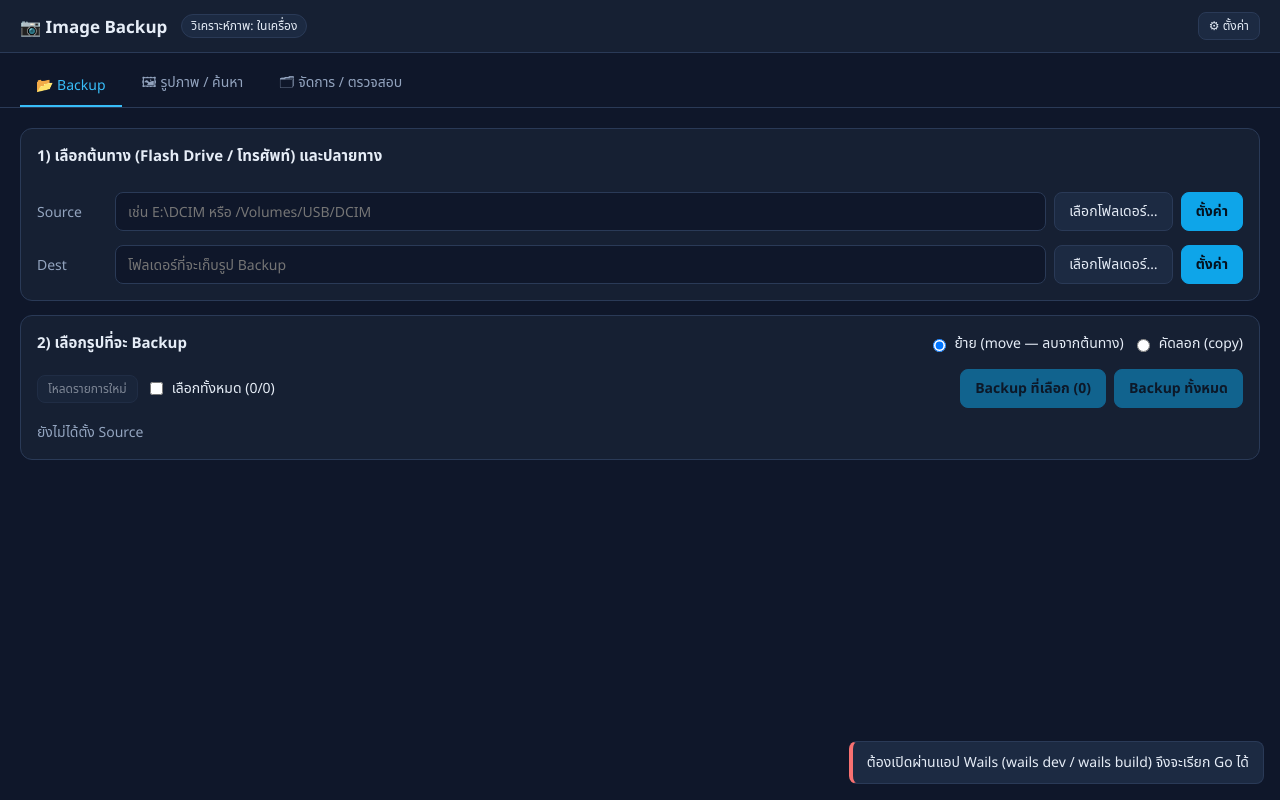
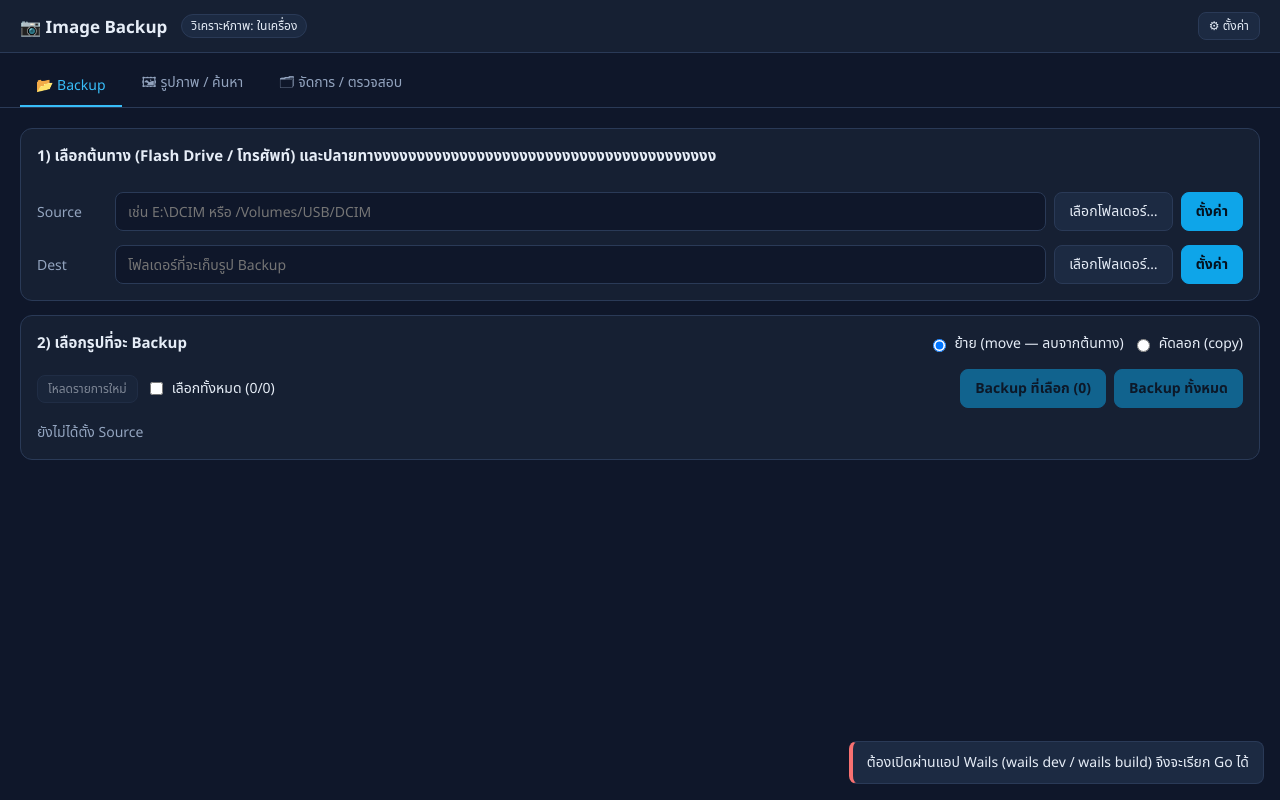
Before and after one commit to axially12-ux/image-backup-app, a Nuxt app in the folder frontend/: page / in a window 1280 px wide. Built offline with nearby package versions, Linux system fonts and the light colour scheme.

Commit message:
update: modify header text in BackupPanel.vue for clarity

```diff
--- a/frontend/components/BackupPanel.vue
+++ b/frontend/components/BackupPanel.vue
@@ -1,7 +1,7 @@
 <template>
   <div class="stack">
     <div class="card stack">
-      <h3>1) เลือกต้นทาง (Flash Drive / โทรศัพท์) และปลายทาง</h3>
+      <h3>1) เลือกต้นทาง (Flash Drive / โทรศัพท์) และปลายทางงงงงงงงงงงงงงงงงงงงงงงงงงงงงงงงงงงงงงงง</h3>
       <div class="row">
         <span style="width:70px" class="muted">Source</span>
         <input class="grow" type="text" v-model="srcInput" placeholder="เช่น E:\DCIM หรือ /Volumes/USB/DCIM" @keyup.enter="applySource" />
```
